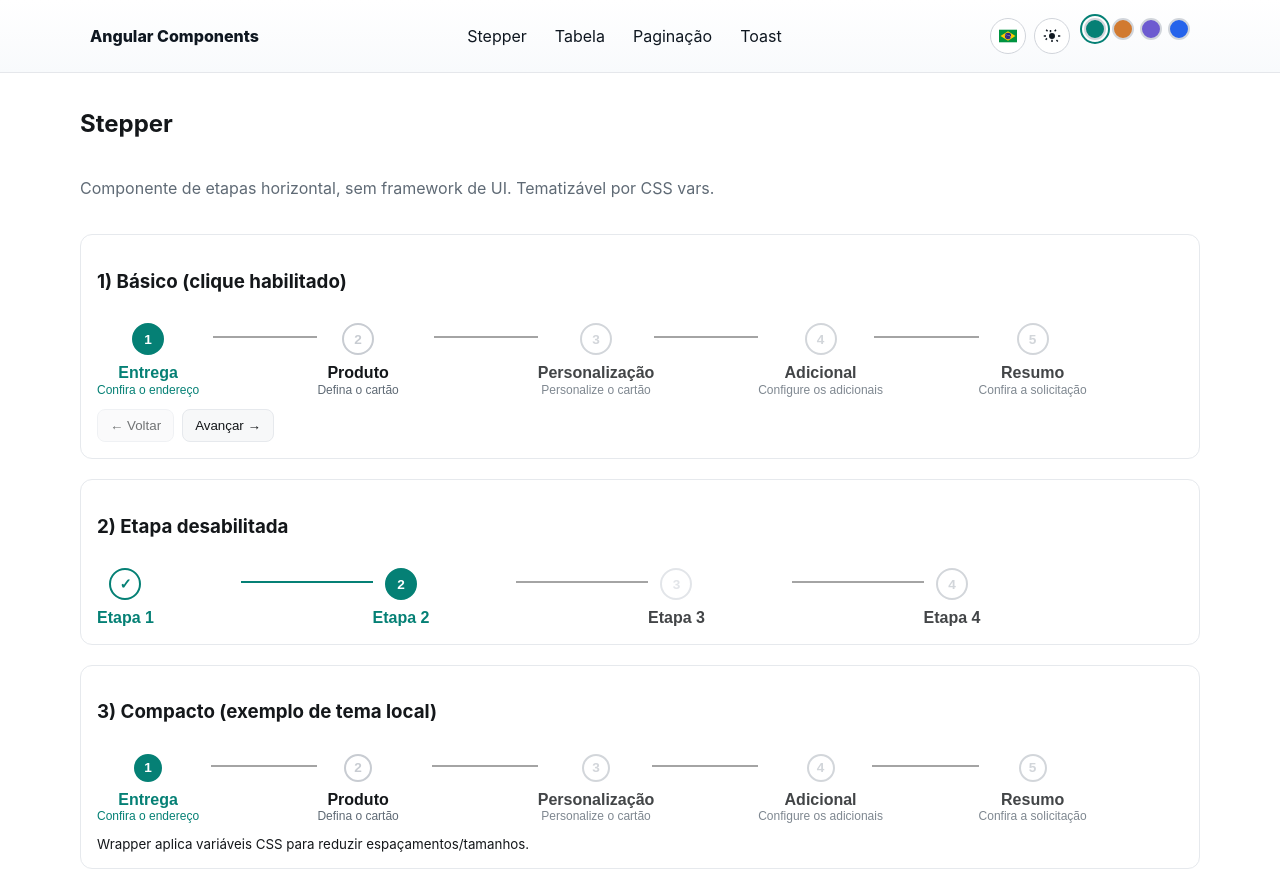
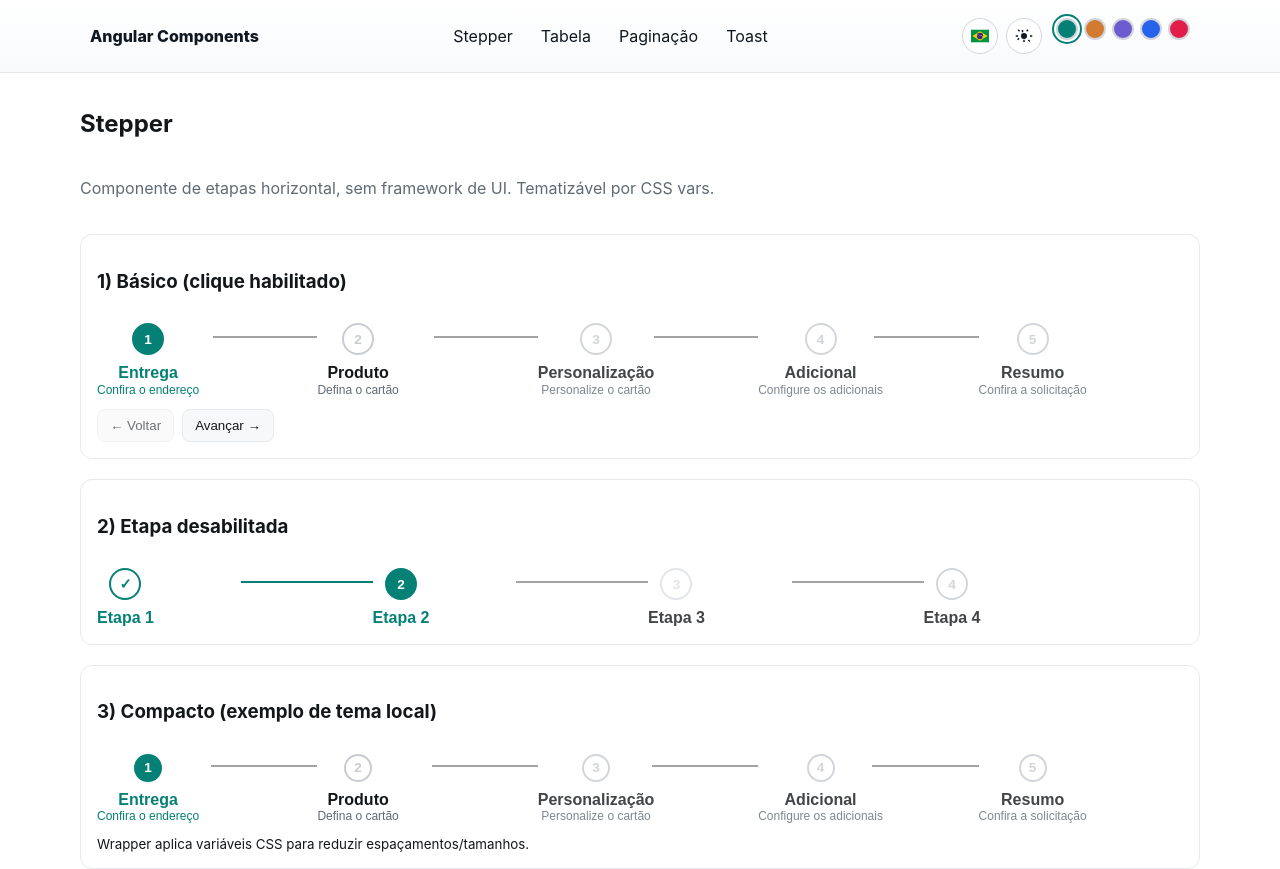
Before and after one commit to AysllaGomes/angular-components, an Angular app: page /demo in a window 1280 px wide. Shown: the top 869 px of the page. Built offline with nearby package versions, Linux system fonts and the light colour scheme.

Commit message:
feat(theme): add 'rose' accent preset
- CSS vars: :root[data-accent="rose"] → --accent: #e11d48
- Header: add rose swatch in accent picker
- Types/i18n: include 'rose' in Accent union + labels

```diff
--- a/src/app/demo/layout/header/header.component.html
+++ b/src/app/demo/layout/header/header.component.html
@@ -78,6 +78,13 @@
           [title]="'accent.blue'|t"
           aria-label="Blue">
         </button>
+        <button
+          class="swatch swatch--rose"
+          [class.is-active]="theme.accent()==='rose'"
+          (click)="setAccent('rose')"
+          [title]="'accent.rose'|t"
+          aria-label="Rose">
+        </button>
       </div>
     </div>
   </div>
--- a/src/app/demo/layout/header/header.component.sass
+++ b/src/app/demo/layout/header/header.component.sass
@@ -26,6 +26,8 @@
   background: #6D5BD0
 .swatch--blue
   background: #2563eb
+.swatch--rose
+  background: #e11d48
 
 .sr-only
   position: absolute !important
--- a/src/app/shared/i18n/dict/common.ts
+++ b/src/app/shared/i18n/dict/common.ts
@@ -27,13 +27,20 @@ export const COMMON: Dict = {
     pt: 'Português (Brasil)',
     en: 'English'
   },
+  'header.accent': {
+    pt: 'Cor de destaque',
+    en: 'Accent color'
+  },
+  'header.lang': {
+    pt: 'Idioma',
+    en: 'Language'
+  },
 
   'accent.teal':   { pt: 'Verde (teal)', en: 'Teal' },
   'accent.orange': { pt: 'Laranja',      en: 'Orange' },
   'accent.violet': { pt: 'Violeta',      en: 'Violet' },
   'accent.blue':   { pt: 'Azul',         en: 'Blue' },
-  'header.accent': { pt: 'Cor de destaque', en: 'Accent color' },
-  'header.lang':   { pt: 'Idioma', en: 'Language' },
+  'accent.rose':   { pt: 'Rosa',         en: 'Rose' },
 
   // buttons
   'button.theme.light': {
--- a/src/app/shared/model/type/accent.type.ts
+++ b/src/app/shared/model/type/accent.type.ts
@@ -1 +1 @@
-export type Accent = 'teal' | 'orange' | 'violet' | 'blue';
+export type Accent = 'teal' | 'orange' | 'violet' | 'blue' | 'rose';
--- a/src/styles.sass
+++ b/src/styles.sass
@@ -144,6 +144,9 @@
 
 :root[data-accent="blue"]
   --accent: #2563eb
+
+:root[data-accent="rose"]
+  --accent: #e11d48
 /* ==========================================================
    Base mínima (sem mexer em links/icones globais)
    ========================================================== */
```
